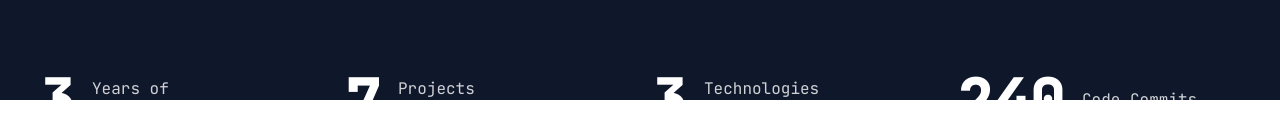
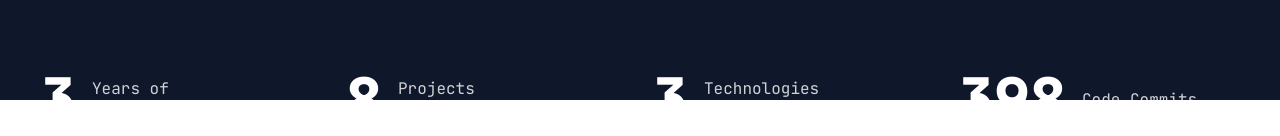
Before and after one commit to tejasvirajsingh/Portfolio-React-js., a Next.js app: page / in a window 1280 px wide. Shown: the part 700-836 px from the top of the page. Built offline with nearby package versions, Linux system fonts and the light colour scheme.

Commit message:
update the Commit section and project

```diff
--- a/components/Stats.jsx
+++ b/components/Stats.jsx
@@ -8,7 +8,7 @@ const stats = [
         text: "Years of Experience",
     },
     {
-        num: 7,
+        num: 8,
         text: "Projects Completed",
     },
     {
@@ -16,7 +16,7 @@ const stats = [
         text: "Technologies Mastered",
     },
     {
-        num: 242,
+        num: 401,
         text: "Code Commits",
     },
 ];
```
